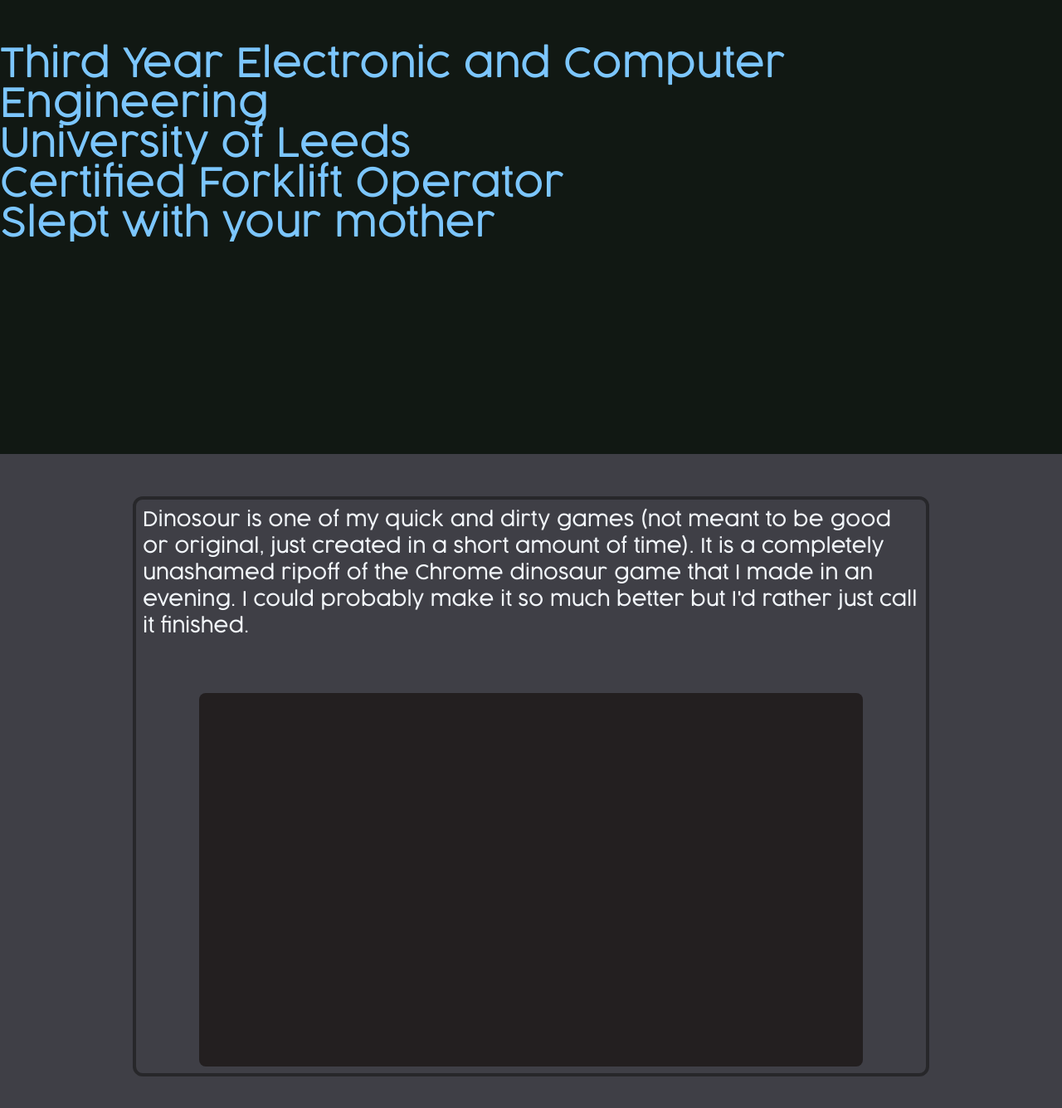
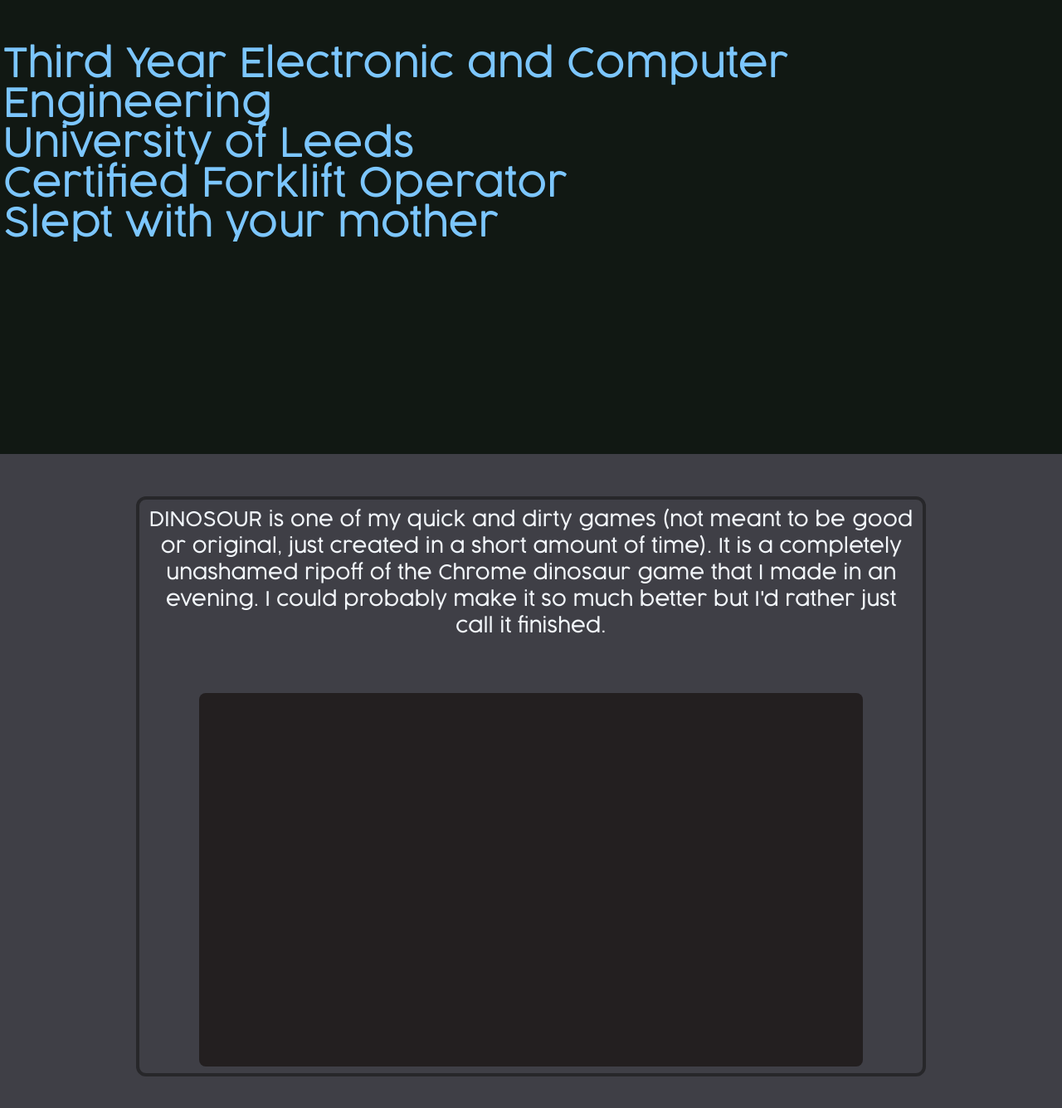
Before and after one commit to rory652/portfolio, a plain HTML site: page index.html in a window 1280 px wide. Shown: the part 1053-2388 px from the top of the page at 83% size. Drawn offline with nearby package versions, Linux system fonts and the light colour scheme; no server answers.

Commit message:
should look better on mobile now

```diff
--- a/index.html
+++ b/index.html
@@ -12,14 +12,14 @@
   <body>
     <!-- Titles -->
     <div class="bg-scroll bg-[#111813] w-full h-full">
-        <div class="h-screen grid place-content-center">
+        <div class="h-screen grid place-content-center p-1">
             <span class="bg-clip-text text-transparent bg-[#3066BE] text-9xl" id="title">
                 RORY COE
             </span>
         </div>
 
-        <div class="h-screen grid place-content-center">
-            <span class="bg-clip-text text-transparent bg-[#7CC6FE] text-5xl" id="list">
+        <div class="h-screen grid place-content-center p-1">
+            <span class="bg-clip-text text-transparent bg-[#7CC6FE] text-4xl lg:text-5xl" id="list">
                 <br>Third Year Electronic and Computer Engineering
                 <br>University of Leeds
                 <br>Certified Forklift Operator
@@ -30,15 +30,20 @@
 
     <!-- Body -->
     <div class="bg-scroll bg-zinc-700 w-full h-full justify-center flex">
-        <div class="h-screen w-3/4 grid place-content-center">
-            <div class="grid grid-rows-3 place-content-center rounded-xl border-4 border-zinc-800 h-auto p-2">
-                <div class="text-2xl text-slate-100" id="list">
-                    Dinosour is one of my quick and dirty games (not meant to be good or original, just created in a short amount of time). It is a completely unashamed ripoff of the Chrome dinosaur game that I made in an evening. I could probably make it so much better but I'd rather just call it finished.
+        <div class="h-screen w-screen p-1 lg:w-3/4 grid place-content-center">
+            <div class="grid grid-rows-2 p-1 place-content-center rounded-xl border-4 border-zinc-800 h-auto lg:grid-rows-3 lg:p-2">
+                <div class="text-lg lg:text-2xl text-slate-100 text-center" id="list">
+                    DINOSOUR is one of my quick and dirty games (not meant to be good or original, just created in a short amount of time). It is a completely unashamed ripoff of the Chrome dinosaur game that I made in an evening. I could probably make it so much better but I'd rather just call it finished.
                 </div>
 
                 <!-- Dinosour Game - Only on large screens and above, centered with rounded corners -->
-                <div class="invisible lg:visible w-full flex justify-center row-span-2">
+                <div class="sm: hidden md:hidden lg:w-full lg:flex lg:justify-center lg:row-span-2 lg:visible">
                     <iframe class="flex rounded-lg" mozallowfullscreen="true" allow="autoplay; fullscreen"  src="./games/dinosour/index.html" style="border:0px #000000 none;" name="Dinosour" scrolling="no" msallowfullscreen="true" allowfullscreen="true" webkitallowfullscreen="true" allowtransparency="true" frameborder="0" height="450px" width="800px" class="work-feature-block-iframe"></iframe>
+                </div>
+
+                <!-- Pictures -->
+                <div class="visible w-full flex justify-center row-span-1 lg:hidden">
+                    <img class="flex rounded-lg" src="dinosour.png">
                 </div>
             </div>
         </div>
```
Also changed, not shown: dinosour.png (added).
